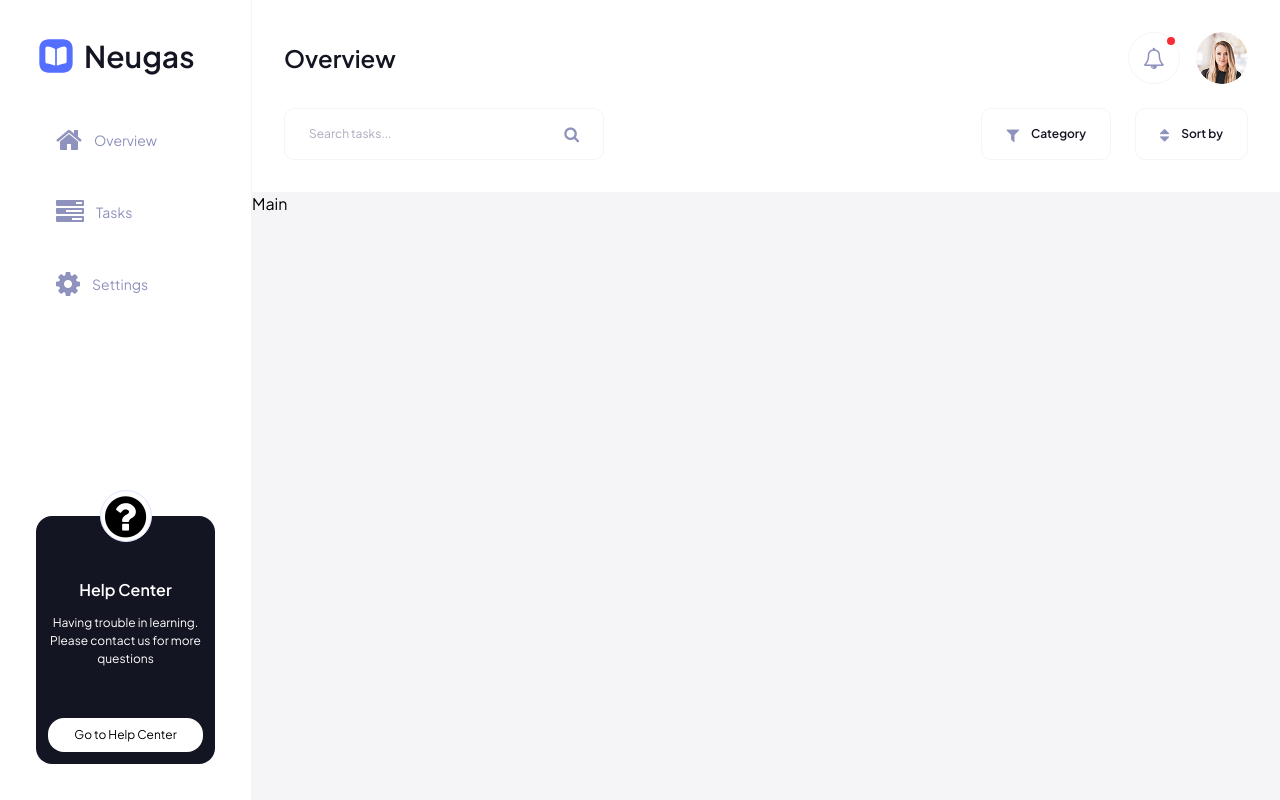
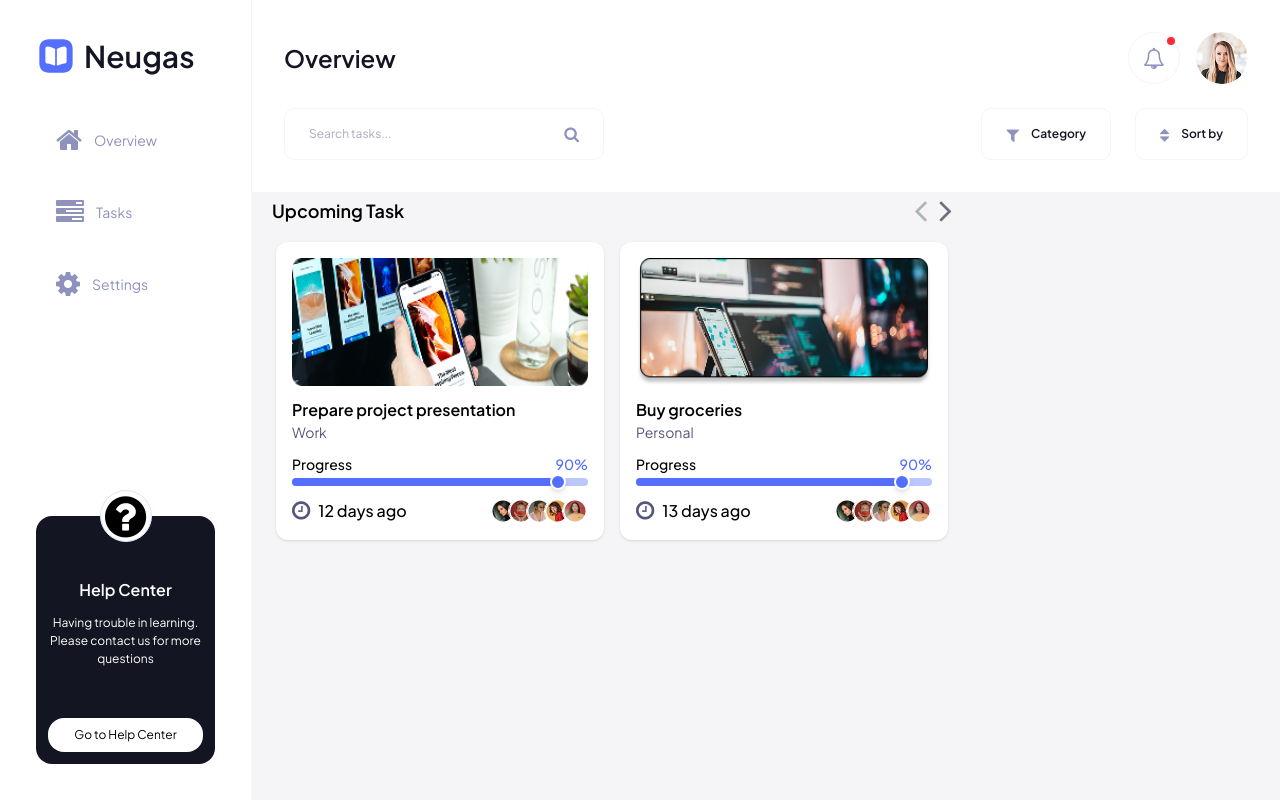
Before and after one commit to Evans-Asiedu/task-management, a React (Vite) app: page / in a window 1280 px wide. Built offline with nearby package versions, Linux system fonts and the light colour scheme.

Commit message:
Rename CardHeader to SliderHeader and create SliderBody to refactor UpcomingTask component

```diff
--- a/src/components/CardHeader.jsx
+++ /dev/null
@@ -1,29 +0,0 @@
-import React from "react";
-
-const CardHeader = ({ start, current, total, onPrevious, onNext }) => {
-  return (
-    <div className="flex justify-between items-center mb-3">
-      <h2 className="text-lg font-semibold mx-1">Upcoming Task</h2>
-      <button className="text-gray-500 text-lg mx-1">
-        <i
-          className={`fa fa-angle-left fa-2x mx-3 ${
-            start === 0 ? "opacity-50 cursor-not-allowed" : "cursor-pointer"
-          }`}
-          aria-hidden="true"
-          onClick={onPrevious}
-        ></i>
-        <i
-          className={`fa fa-angle-right fa-2x ${
-            current >= total
-              ? "opacity-50 cursor-not-allowed"
-              : "cursor-pointer"
-          }`}
-          aria-hidden="true"
-          onClick={onNext}
-        ></i>
-      </button>
-    </div>
-  );
-};
-
-export default CardHeader;
--- /dev/null
+++ b/src/components/SliderBody.jsx
@@ -0,0 +1,22 @@
+import React, { Component } from "react";
+import TaskCard from "./TaskCard";
+
+const SliderBody = ({ slides }) => {
+  return (
+    <div
+      className="flex flex-row transition-transform duration-300 ease-in-out"
+      // style={{
+      //   transform: `translateX(-${startIndex * (100 / taskPerView)}%)`,
+      // }}
+    >
+      {slides.map((slide) => (
+        <div key={slide.id} className="max-w-[328px] flex-shrink-0 mx-2">
+          {" "}
+          <TaskCard task={slide} />
+        </div>
+      ))}
+    </div>
+  );
+};
+
+export default SliderBody;
--- /dev/null
+++ b/src/components/SliderHeader.jsx
@@ -0,0 +1,27 @@
+import React from "react";
+
+const SliderHeader = ({ title, onPrevious, onNext, start, current, end }) => {
+  return (
+    <div className="flex justify-between items-center mb-3">
+      <h2 className="text-lg font-semibold mx-1">{title}</h2>
+      <span className="text-gray-500 text-lg mx-1">
+        <button
+          className={`fa fa-angle-left fa-2x mx-3 ${
+            start === 1 ? "opacity-50 cursor-not-allowed" : "cursor-pointer"
+          }`}
+          onClick={onPrevious}
+          disabled={start === 1}
+        ></button>
+        <button
+          className={`fa fa-angle-right fa-2x ${
+            current >= end ? "opacity-50 cursor-not-allowed" : "cursor-pointer"
+          }`}
+          onClick={onNext}
+          disabled={current >= end}
+        ></button>
+      </span>
+    </div>
+  );
+};
+
+export default SliderHeader;
--- a/src/components/UpcomingTask.jsx
+++ b/src/components/UpcomingTask.jsx
@@ -1,51 +1,64 @@
-import React, { useState } from "react";
-import TaskCard from "./TaskCard";
-import CardHeader from "./CardHeader";
+import React, { useState, useEffect } from "react";
 import { data } from "src/data";
+import SliderHeader from "./SliderHeader";
+import SliderBody from "./SliderBody";
 
 const UpcomingTask = () => {
   const tasks = data.tasks;
   const [startIndex, setStartIndex] = useState(0);
+  const [taskPerView, setTaskPerView] = useState(1);
 
-  const taskPerView = window.innerWidth >= 1024 ? 2 : 1;
+  // function to check screen size
+  useEffect(() => {
+    const updateTaskPerView = () => {
+      if (window.matchMedia("(min-width: 1024px)").matches) {
+        setTaskPerView(2);
+      } else {
+        setTaskPerView(1);
+      }
+    };
+
+    updateTaskPerView();
+    window.addEventListener("resize", updateTaskPerView);
+
+    return () => window.removeEventListener("resize", updateTaskPerView);
+  }, []);
+
+  const start = startIndex + 1;
+  const current = startIndex + taskPerView;
+  const end = tasks.length;
+  let tasksToShow = tasks.slice(startIndex, current);
 
   const handlePrevious = () => {
     if (startIndex > 0) {
       setStartIndex(startIndex - 1);
+      updateTaskToShow();
     }
   };
 
   const handleNext = () => {
     if (startIndex + taskPerView < tasks.length) {
       setStartIndex(startIndex + 1);
+      updateTaskToShow();
     }
+  };
+
+  const updateTaskToShow = () => {
+    tasksToShow = tasks.slice(startIndex, startIndex + taskPerView);
   };
 
   return (
     <div className="max-w-[327px] lg:max-w-[688px] mx-4">
       {/* Header */}
-      <CardHeader
-        start={startIndex}
-        current={startIndex + taskPerView}
-        total={tasks.length}
+      <SliderHeader
+        title={"Upcoming Task"}
         onNext={handleNext}
         onPrevious={handlePrevious}
+        start={start}
+        current={current}
+        end={end}
       />
-      <div
-        className="flex flex-row transition-transform duration-300 ease-in-out"
-        // style={{
-        //   transform: `translateX(-${startIndex * (100 / taskPerView)}%)`,
-        // }}
-      >
-        {tasks
-          .slice(startIndex, startIndex + taskPerView)
-          .map((task, index) => (
-            <div key={index} className="max-w-[328px] flex-shrink-0 mx-2">
-              {" "}
-              <TaskCard task={task} />
-            </div>
-          ))}
-      </div>
+      <SliderBody slides={tasksToShow} />
     </div>
   );
 };
--- a/src/components/layout/Main.jsx
+++ b/src/components/layout/Main.jsx
@@ -1,5 +1,11 @@
+import UpcomingTask from "../UpcomingTask";
+
 const Main = () => {
-  return <main className="h-full">Main</main>;
+  return (
+    <main className="h-full">
+      <UpcomingTask />
+    </main>
+  );
 };
 
 export default Main;
```
